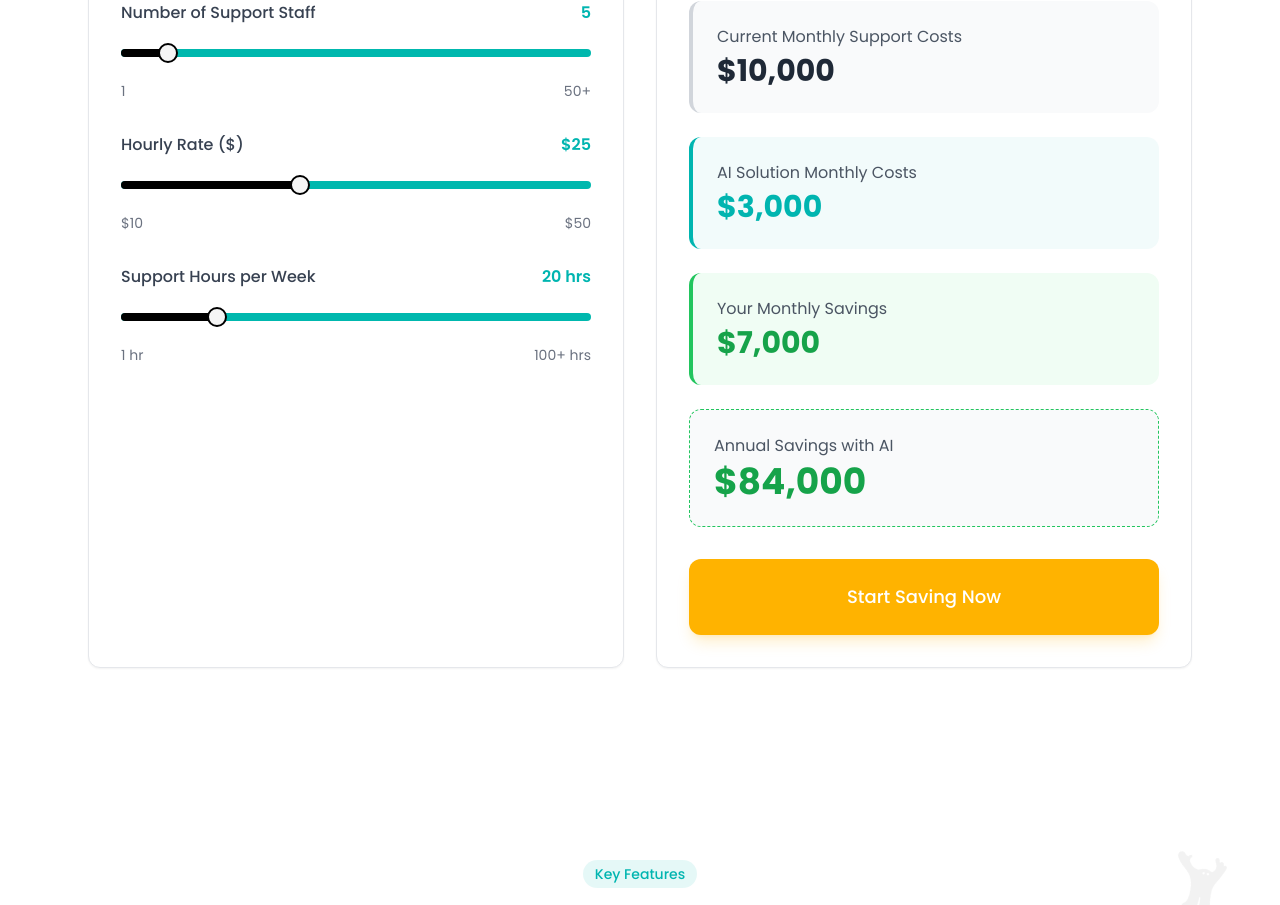
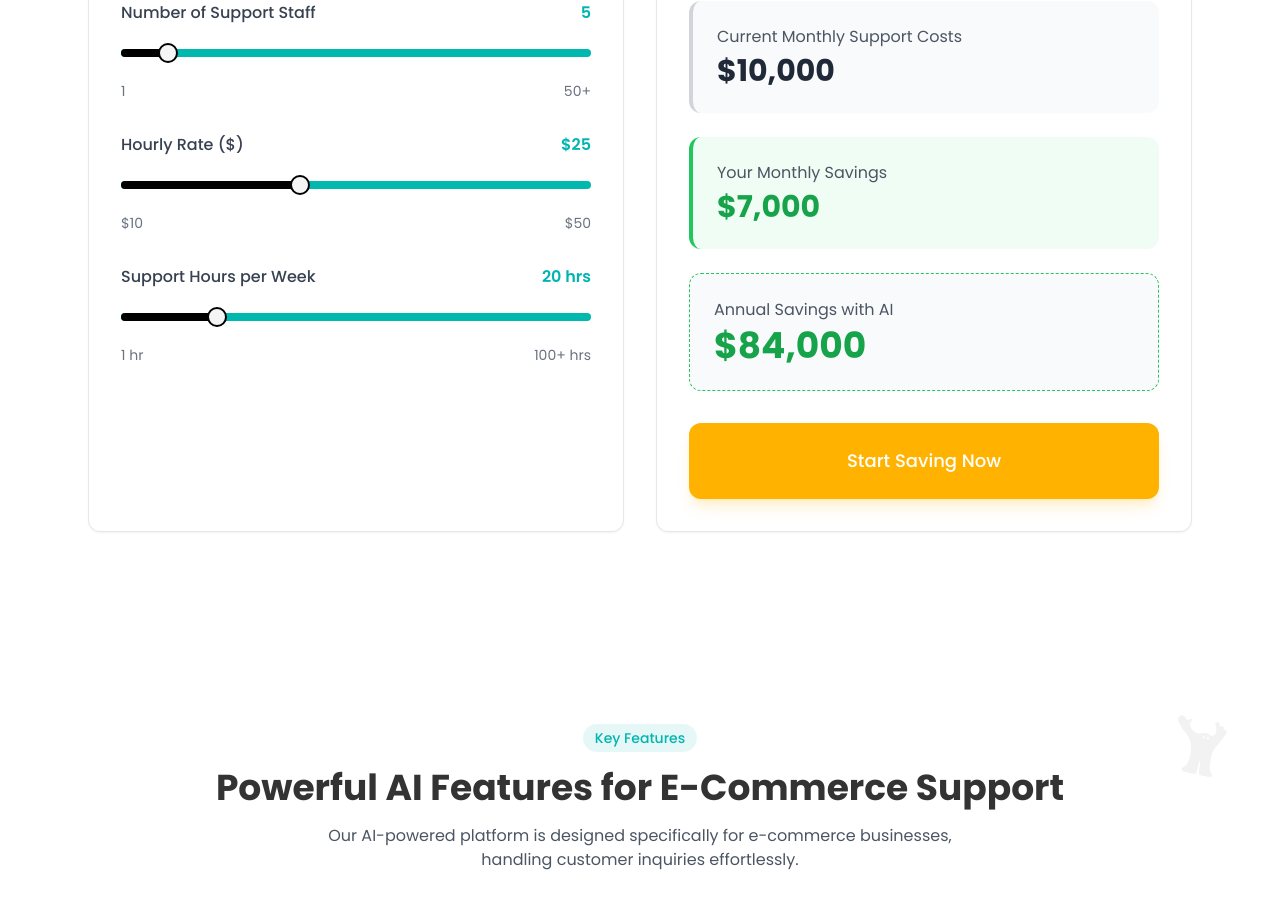
Before and after one commit to Lenc123/chatify-saver-saas, a React (Vite) app: page / in a window 1280 px wide. Shown: the part 2260-3165 px from the top of the page. Built offline with nearby package versions, Linux system fonts and the light colour scheme.

Commit message:
Remove AI Solution Costs element
This commit removes the AI Solution Monthly Costs element from the calculator component.

```diff
--- a/src/components/sections/Calculator.tsx
+++ b/src/components/sections/Calculator.tsx
@@ -12,7 +12,7 @@ const Calculator = () => {
 
   // Calculate the costs and savings
   const currentMonthlyCost = employees * hourlyRate * hoursPerWeek * 4;
-  const aiMonthlyCost = currentMonthlyCost * 0.3; // 70% cost reduction
+  const aiMonthlyCost = currentMonthlyCost * 0.3; // 70% cost reduction (keeping for calculation but not displaying)
   const monthlySavings = currentMonthlyCost - aiMonthlyCost;
   const annualSavings = monthlySavings * 12;
 
@@ -124,10 +124,7 @@ const Calculator = () => {
                 <p className="text-3xl font-bold text-gray-800">${currentMonthlyCost.toLocaleString()}</p>
               </div>
 
-              <div className="bg-brand-secondary/5 rounded-lg p-6 border-l-4 border-brand-secondary">
-                <p className="text-gray-600 mb-1">AI Solution Monthly Costs</p>
-                <p className="text-3xl font-bold text-brand-secondary">${aiMonthlyCost.toLocaleString()}</p>
-              </div>
+              {/* AI Solution Monthly Costs element completely removed */}
 
               <div className="bg-green-50 rounded-lg p-6 border-l-4 border-green-500">
                 <p className="text-gray-600 mb-1">Your Monthly Savings</p>
```
